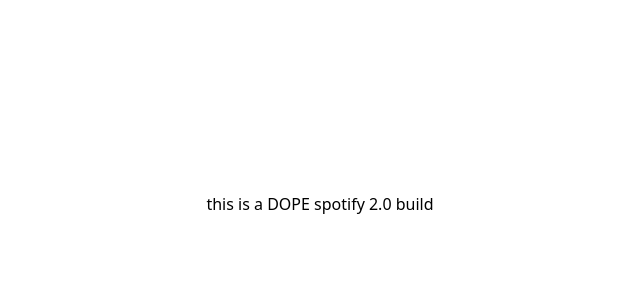
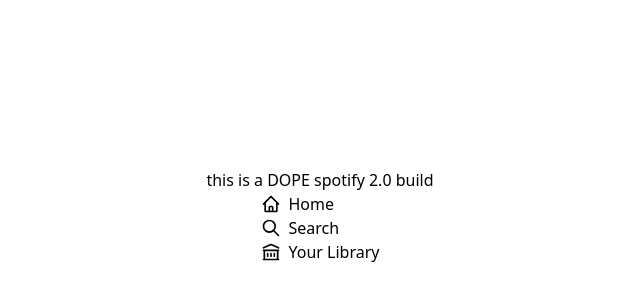
Before and after one commit to nohsangwoo/spotify2.0_clone_with_nextjs_tailwindcss, a Next.js app: page / in a window 1280 px wide. Shown: the part 184-484 px from the top of the page, without its empty margins (320-960 px from the left). Built offline with nearby package versions, Linux system fonts and the light colour scheme.

Commit message:
set basic css form sidebar

```diff
--- a/components/Sidebar.tsx
+++ b/components/Sidebar.tsx
@@ -10,8 +10,17 @@
   return (
     <div>
       <div>
-        <button>
-          <HomeIcon />
+        <button className="flex items-center space-x-2 hover:text-white">
+          <HomeIcon className="h5 w-5" />
+          <p>Home</p>
+        </button>
+        <button className="flex items-center space-x-2 hover:text-white">
+          <SearchIcon className="h5 w-5" />
+          <p>Search</p>
+        </button>
+        <button className="flex items-center space-x-2 hover:text-white">
+          <LibraryIcon className="h5 w-5" />
+          <p>Your Library</p>
         </button>
       </div>
     </div>
```
